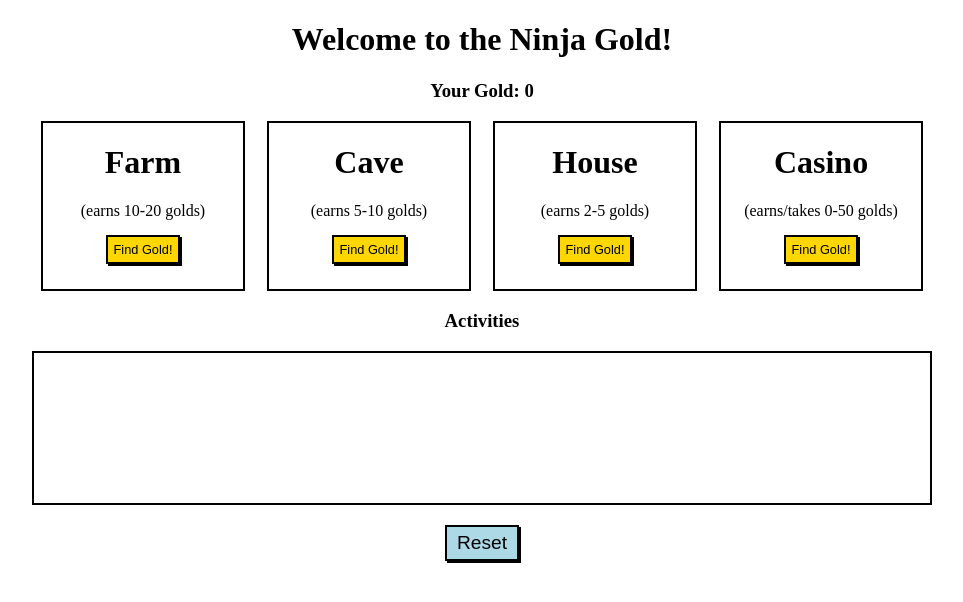
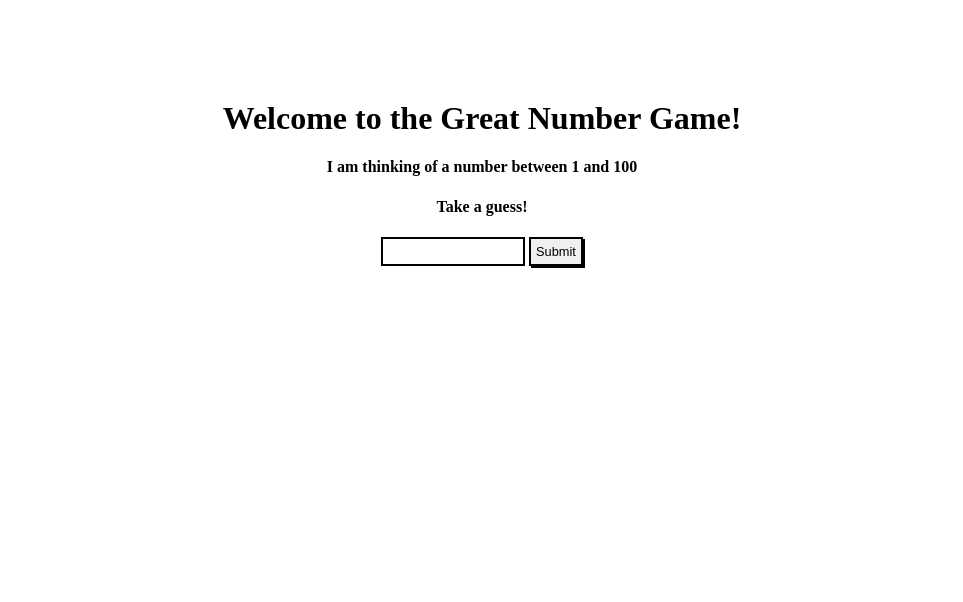
Before and after one commit to SalmaCodes-zz/great-number-game, a Flask app: page / in a window 1280 px wide. Shown: the top 602 px of the page, without its empty margins (158-1121 px from the left). Run offline with Flask 2, Linux system fonts and the light colour scheme.

Commit message:
Revert "Initial commit"
This reverts commit 230dc7b48dbc80a8e0f493ec81bec051e45fac0b.

```diff
--- a/server.py
+++ b/server.py
@@ -1,6 +1,5 @@
 from flask import Flask, render_template, request, redirect, session
 import random
-from time import gmtime, strftime
 app = Flask(__name__)
 app.secret_key = "ThisIsASecret"
 
@@ -8,55 +7,27 @@ app.secret_key = "ThisIsASecret"
 # Index page.
 @app.route('/')
 def index():
-    if 'gold' not in session.keys():
-        session['gold'] = 0
-        session['activities'] = []
+    if 'number' not in session.keys():
+        session['state'] = 'new'
+        session['number'] = random.randrange(1, 101)
     return render_template('index.html')
 
 
-@app.route('/process_money', methods=['POST'])
-def process_money():
-    golds = 0
-    time = strftime("%Y/%m/%d %H:%M %p", gmtime())
-    if request.form['building'] == 'farm':
-        golds = random.randrange(10, 21)
-        session['activities'].append({
-            'message': "Earned {} golds from the Farm! ({})".format(golds, time),
-            'color': 'green'
-        })
-    elif request.form['building'] == 'cave':
-        golds = random.randrange(5, 11)
-        session['activities'].append({
-            'message': "Earned {} golds from the Cave! ({})".format(golds, time),
-            'color': 'green'
-        })
-    elif request.form['building'] == 'house':
-        golds = random.randrange(2, 6)
-        session['activities'].append({
-            'message': "Earned {} golds from the House! ({})".format(golds, time),
-            'color': 'green'
-        })
-    elif request.form['building'] == 'casino':
-        golds = random.randrange(-50, 51)
-        if golds >= 0:
-            session['activities'].append({
-                'message': "Earned {} golds from the Casino! ({})".format(golds, time),
-                'color': 'green'
-            })
-        else:
-            session['activities'].append({
-                'message': "Entered a Casino and lost {} golds... Ouch... ({})".format(abs(golds), time),
-                'color': 'red'
-            })
-
-    session['gold'] += golds
+@app.route('/guess', methods=['POST'])
+def guess():
+    if int(request.form['number']) == int(session['number']):
+        session['state'] = 'win'
+    elif int(request.form['number']) < int(session['number']):
+        session['state'] = 'low'
+    elif int(request.form['number']) > int(session['number']):
+        session['state'] = 'high'
 
     return redirect('/')
 
 
 @app.route('/reset', methods=['POST'])
 def reset():
-    session.pop('gold')
+    session.pop('number')
     return redirect('/')
 
 app.run(debug=True)
--- a/static/style.css
+++ b/static/style.css
@@ -1,43 +1,34 @@
-#wrapper {
-    width: 900px;
-    margin: 10px auto;
+body {
+    width: 600px;
+    margin: 100px auto;
     text-align: center;
 }
-.building {
+.result {
+    color: white;
+    height: 200px;
+    width: 200px;
     border: 2px solid black;
-    width: 200px;
-    vertical-align: top;
-    display: inline-block;
-    margin: 0 9px;
+    text-align: center;
+    margin: 20px auto;
 }
-#activities {
+.new {
+    display: none;
+}
+.low, .high {
+    background-color: red;
+}
+.win {
+    background-color: green;
+}
+input[type="text"] {
+    font-size: 0.8em;
+    padding: 5px;
     border: 2px solid black;
-    text-align: left;
-    padding-left: 10px;
-    height: 150px;
-    margin-bottom: 10px;
-    overflow: scroll;
+    width: 130px;
 }
 input[type="submit"] {
     border: 2px solid black;
     box-shadow: 2px 2px black;
     padding: 5px;
     font-size: 0.8em;
-    margin-top: 10px;
-    margin-bottom: 25px;
-    background-color: gold;
 }
-input[type="submit"].reset {
-    background-color: lightblue;
-    font-size: 1.2em;
-    padding: 5px 10px;
-}
-.green {
-    color: green;
-}
-.red {
-    color: #d50000;
-}
-p {
-    margin: 5px 0
-}
--- a/templates/index.html
+++ b/templates/index.html
@@ -3,55 +3,31 @@
 <head>
     <meta charset="UTF-8">
     <link rel="stylesheet" type="text/css" href="{{ url_for('static', filename='style.css') }}">
-    <title>Ninja Gold</title>
+    <title>Great Number Game</title>
 </head>
 <body>
-    <div id="wrapper">
-        <h1>Welcome to the Ninja Gold!</h1>
-        <h3>Your Gold: {{session['gold']}}</h3>
-        <div>
-            <div class="building">
-                <h1>Farm</h1>
-                <p>(earns 10-20 golds)</p>
-                <form action="/process_money" method="post">
-                    <input type="hidden" name="building" value="farm" />
-                    <input type="submit" value="Find Gold!"/>
-                </form>
-            </div>
-            <div class="building">
-                <h1>Cave</h1>
-                <p>(earns 5-10 golds)</p>
-                <form action="/process_money" method="post">
-                    <input type="hidden" name="building" value="cave" />
-                    <input type="submit" value="Find Gold!"/>
-                </form>
-            </div>
-            <div class="building">
-                <h1>House</h1>
-                <p>(earns 2-5 golds)</p>
-                <form action="/process_money" method="post">
-                    <input type="hidden" name="building" value="house" />
-                    <input type="submit" value="Find Gold!"/>
-                </form>
-            </div>
-            <div class="building">
-                <h1>Casino</h1>
-                <p>(earns/takes 0-50 golds)</p>
-                <form action="/process_money" method="post">
-                    <input type="hidden" name="building" value="casino" />
-                    <input type="submit" value="Find Gold!"/>
-                </form>
-            </div>
-        </div>
-        <h3>Activities</h3>
-        <div id="activities">
-            {% for activity in session['activities'] %}
-                <p class="{{activity.color}}">- {{activity.message}}</p>
-            {% endfor %}
-        </div>
+    <h1>Welcome to the Great Number Game!</h1>
+    <h4>I am thinking of a number between 1 and 100</h4>
+    <h4>Take a guess!</h4>
+    <div class="{{session['state']}} result">
+        {% if session['state'] == 'low' %}
+        <h1>Too low!</h1>
+        {% elif session['state'] == 'high' %}
+        <h1>Too high!</h1>
+        {% elif session['state'] == 'win' %}
+        <h1>{{session['number']}} was the number</h1>
         <form action="/reset" method="post">
-            <input class="reset" type="submit" value="Reset"/>
+            <input type="submit" value="Play again!">
         </form>
+        {% endif %}
     </div>
+
+    {% if session['state'] != 'win' %}
+    <form action="/guess" method="post">
+        <input type="text" name="number">
+        <input type="submit" value="Submit">
+    </form>
+    {% endif %}
+
 </body>
 </html>
```
